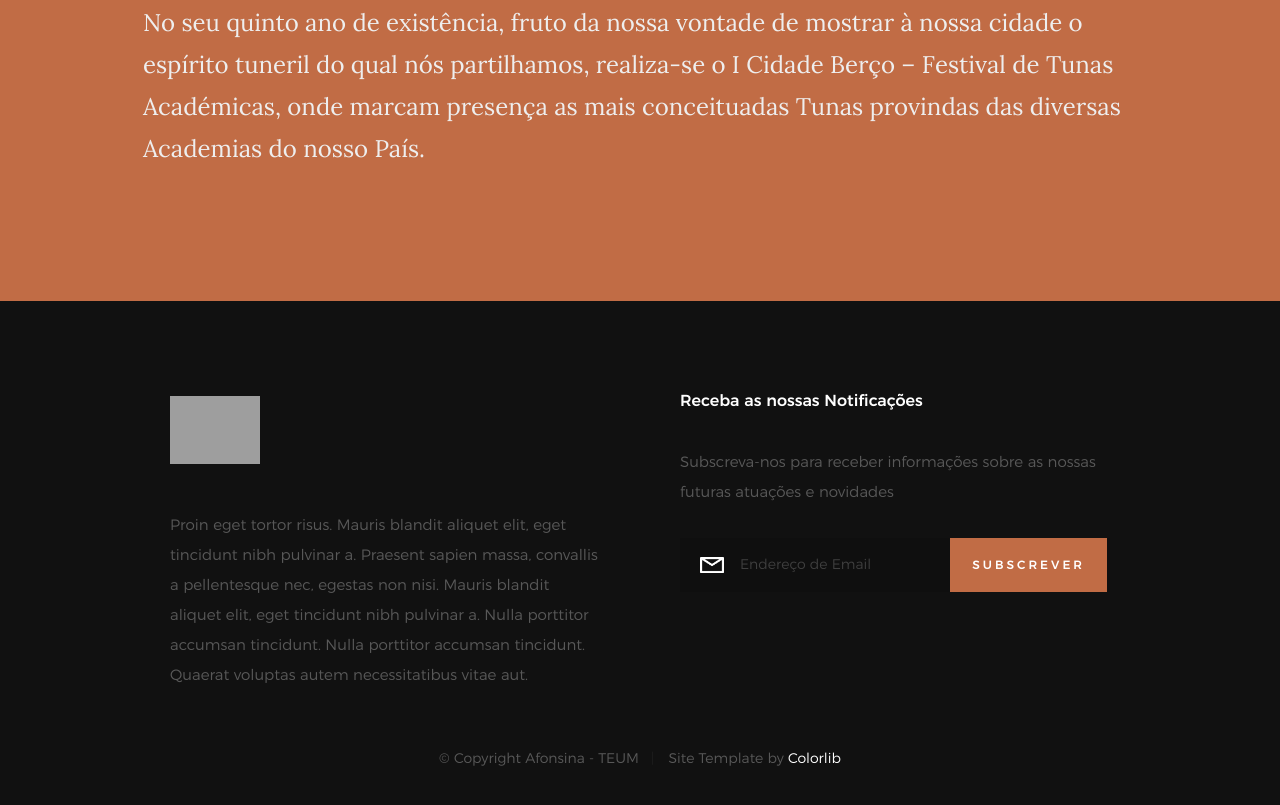
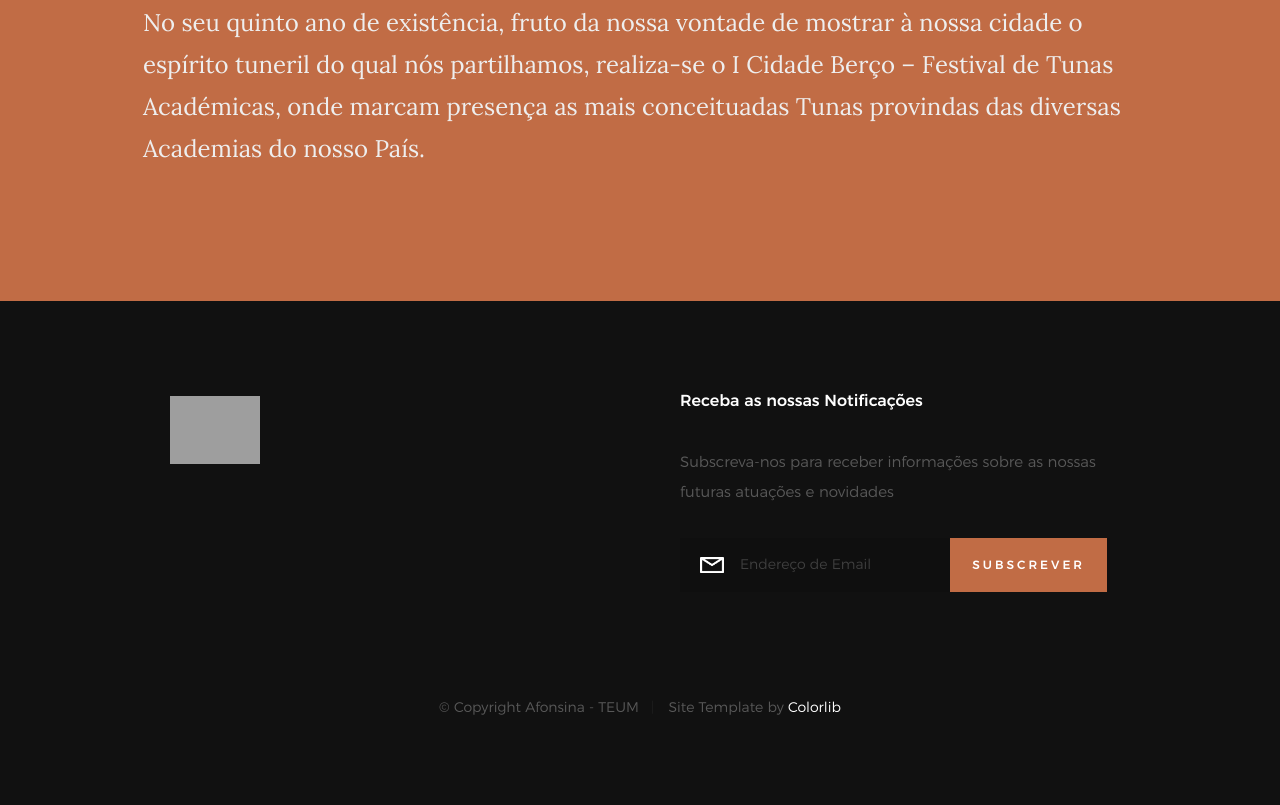
Before and after one commit to ifmf/Website-Afonsina, a plain HTML site: page sobre.html in a window 1280 px wide. Shown: the part 928-1733 px from the top of the page. After the commit the page ends 1710 px from the top, so only its background shows below. Drawn offline with nearby package versions, Linux system fonts and the light colour scheme; grey boxes are pictures that could not be loaded; files whose address does not match are found by name.

Commit message:
Site Afonsina V2

```diff
--- a/sobre.html
+++ b/sobre.html
@@ -277,10 +277,10 @@
             <div class="col-six tab-full left footer-desc">
 
                 <div class="footer-logo"></div>
-                Proin eget tortor risus. Mauris blandit aliquet elit, eget tincidunt nibh pulvinar a. Praesent sapien
+                <!--Proin eget tortor risus. Mauris blandit aliquet elit, eget tincidunt nibh pulvinar a. Praesent sapien
                 massa, convallis a pellentesque nec, egestas non nisi. Mauris blandit aliquet elit, eget tincidunt nibh
                 pulvinar a. Nulla porttitor accumsan tincidunt. Nulla porttitor accumsan tincidunt. Quaerat voluptas
-                autem necessitatibus vitae aut.
+                autem necessitatibus vitae aut.-->
 
             </div>
 
```
